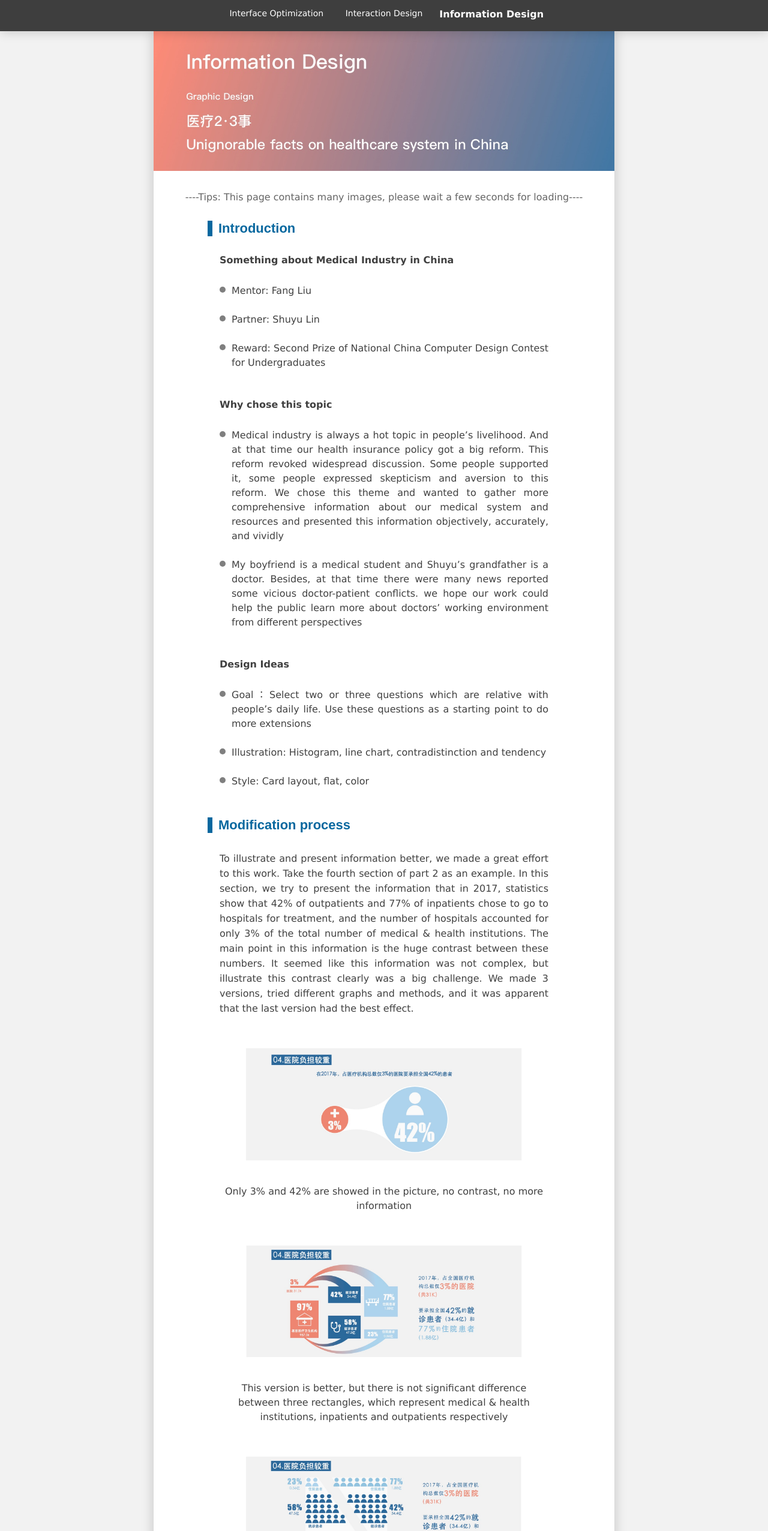
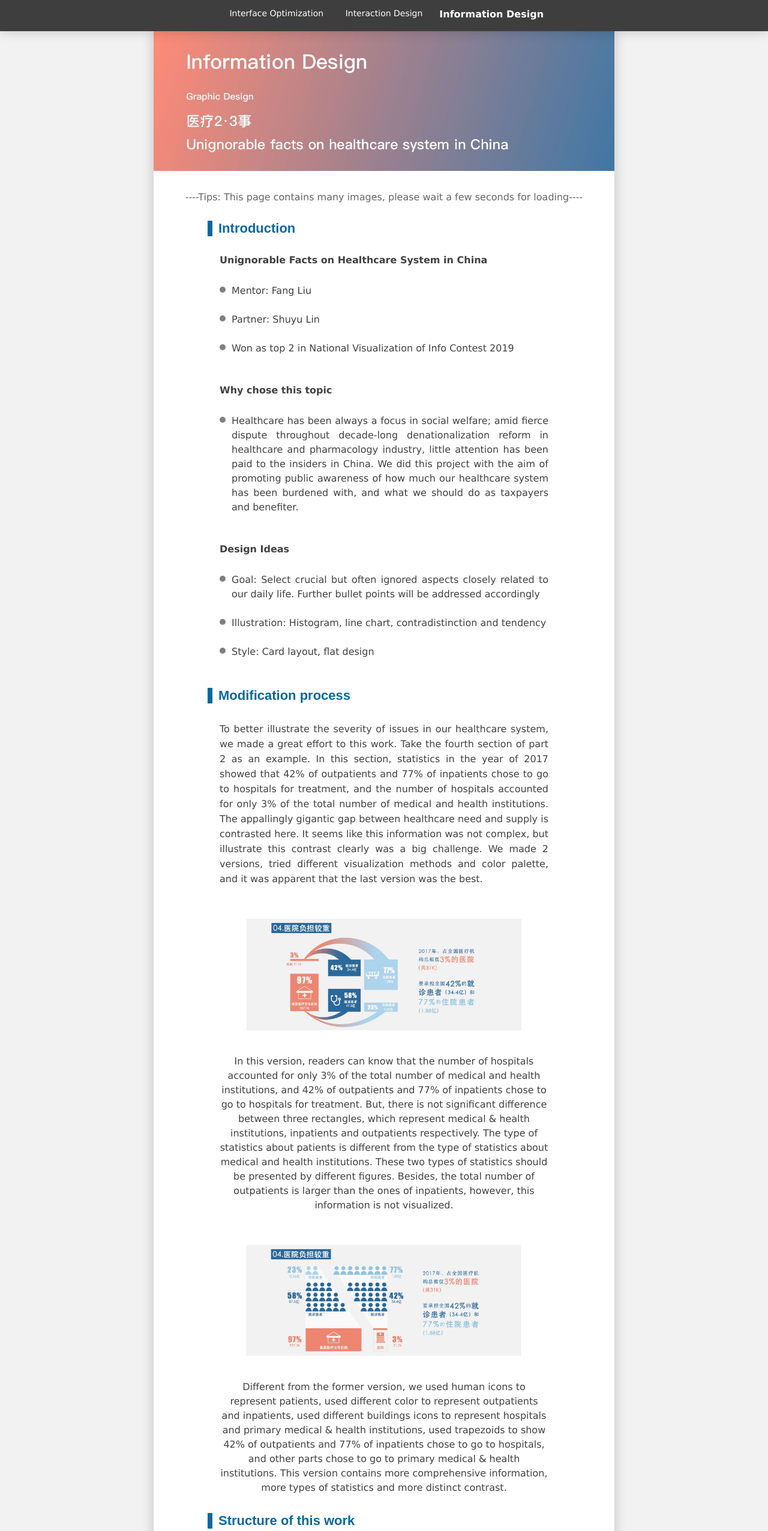
Before and after one commit to qingqiuhan/qingqiuhan.github.io-work3, a plain HTML site: page index.html in a window 1280 px wide. Shown: the top 2553 px of the page at 60% size. Drawn offline with Linux system fonts and the light colour scheme.

Commit message:
Update index.html

```diff
--- a/index.html
+++ b/index.html
@@ -225,50 +225,48 @@
                 <p style="margin: 30px 0; text-align: center; color: rgb(62, 62, 62, 0.8); font-family: 'Lucida Sans', 'Lucida Sans Regular', 'Lucida Grande', 'Lucida Sans Unicode', Geneva, Verdana, sans-serif;">
                     ----Tips: This page contains many images, please wait a few seconds for loading----</p>
                 <h1 class="sample1">Introduction</h1>
-                <h2 class="sample2">Something about Medical Industry in China</h2>
+                <h2 class="sample2">Unignorable Facts on Healthcare System in China</h2>
                 <ul class="sample3">
                     <li>Mentor: Fang Liu</li>
                     <br>
                     <li>Partner: Shuyu Lin
                     </li>
                     <br>
-                    <li>Reward: Second Prize of National China Computer Design Contest for Undergraduates </li>
+                    <li>Won as top 2 in National Visualization of Info Contest 2019 </li>
                 </ul>
                 <br>
                 <h2 class="sample2">Why chose this topic</h2>
                 <ul class="sample3">
-                    <li>Medical industry is always a hot topic in people’s livelihood. And at that time our health insurance policy got a big reform. This reform revoked widespread discussion. Some people supported it, some people expressed skepticism and aversion to this reform. We chose this theme and wanted to gather more comprehensive information about our medical system and resources and presented this information objectively, accurately, and vividly</li>
-                    <br>
-                    <li>My boyfriend is a medical student and Shuyu’s grandfather is a doctor. Besides, at that time there were many news reported some vicious doctor-patient conflicts. we hope our work could help the public learn more about doctors’ working environment from different perspectives</li>
+                    <li>Healthcare has been always a focus in social welfare; amid fierce dispute throughout decade-long denationalization reform in healthcare and pharmacology industry, little attention has been paid to the insiders in China. We did this project with the aim of promoting public awareness of how much our healthcare system has been burdened with, and what we should do as taxpayers and benefiter.
                 </ul>
                 <br>
                 <h2 class="sample2">Design Ideas</h2>
                 <ul class="sample3">
-                    <li>Goal：Select two or three questions which are relative with people’s daily life. Use these questions as a starting point to do more extensions</li>
+                    <li>Goal: Select crucial but often ignored aspects closely related to our daily life. Further bullet points will be addressed accordingly</li>
                     <br>
                     <li>Illustration: Histogram, line chart, contradistinction and tendency</li>
                     <br>
-                    <li>Style: Card layout, flat, color</li>
+                    <li>Style: Card layout, flat design</li>
                 </ul>
                 <br>
  <!--modification-->               <h1 class="sample1">Modification process</h1>
-                <p class="sample3" style="line-height:25px;">To illustrate and present information better, we made a great effort to this work. Take the fourth section of part 2 as an example. In this section, we try to present the information that in 2017, statistics show that 42% of outpatients and 77% of inpatients chose to go to hospitals for treatment, and the number of hospitals accounted for only 3% of the total number of medical & health institutions.  The main point in this information is the huge contrast between these numbers. It seemed like this information was not complex, but illustrate this contrast clearly was a big challenge. We made 3 versions, tried different graphs and methods, and it was apparent that the last version had the best effect.</p>
+                <p class="sample3" style="line-height:25px;">To better illustrate the severity of issues in our healthcare system, we made a great effort to this work. Take the fourth section of part 2 as an example. In this section, statistics in the year of 2017 showed that 42% of outpatients and 77% of inpatients chose to go to hospitals for treatment, and the number of hospitals accounted for only 3% of the total number of medical and health institutions. The appallingly gigantic gap between healthcare need and supply is contrasted here. It seems like this information was not complex, but illustrate this contrast clearly was a big challenge. We made 2 versions, tried different visualization methods and color palette, and it was apparent that the last version was the best.</p>
                 <br>
-                <img src="v1.jpg" width="60%" style="margin:20px 0;">
-                <p class="sample3" style="text-align: center;">Only 3% and 42% are showed in the picture, no contrast, no more information</p>
-                <br>
+                <!--<img src="v1.jpg" width="60%" style="margin:20px 0;">
+                <p class="sample3" style="text-align: center;">In this version, only '3%' and '42%' are showed in the picture, no contrast, no more information</p>
+                <br>-->
                 <img src="v3.jpg" width="60%" style="margin:20px 0;">
-                <p class="sample3" style="text-align: center;">This version is better, but there is not significant difference between three rectangles, which represent medical & health institutions, inpatients and outpatients respectively</p>
+                <p class="sample3" style="text-align: center;">In this version, readers can know that the number of hospitals accounted for only 3% of the total number of medical and health institutions, and 42% of outpatients and 77% of inpatients chose to go to hospitals for treatment. But, there is not significant difference between three rectangles, which represent medical & health institutions, inpatients and outpatients respectively. The type of statistics about patients is different from the type of statistics about medical and health institutions. These two types of statistics should be presented by different figures. Besides, the total number of outpatients is larger than the ones of inpatients, however, this information is not visualized.</p>
                 <br>
                 <img src="v5.jpg" width="60%" style="margin:20px 0;">
-                <p class="sample3" style="text-align: center;">Comprehensive information, different traits for different types of statistics and  distinct contrast, this version is the best! </p>
+                <p class="sample3" style="text-align: center;">Different from the former version, we used human icons to represent patients, used different color to represent outpatients and inpatients, used different buildings icons to represent hospitals and primary medical & health institutions, used trapezoids to show 42% of outpatients and 77% of inpatients chose to go to hospitals, and other parts chose to go to primary medical & health institutions. This version contains more comprehensive information, more types of statistics and more distinct contrast. </p>
 
  <!--structure-->               <h2 class="sample1" style="margin-top: 30px;">Structure of this work</h2>
                 <h2 class="sample2">
                     Introduction
                 </h2>
 
-                        <p class="sample3" >In this part. We briefly introduce the content and purpose of this work by coming up three questions. They are “Is it expensive for us to see a doctor today?”, “Is it convenient for us to get medical treatment in today society?” and “Are our doctors tired?”. The summary question is “Do you satisfied with our medical resources?”
+                        <p class="sample3" >In this part. We briefly introduce the content and purpose of this work by coming up with three questions. They are “How expensive it is to get seen?”, “How convenient it is to get treated?” and “How burdened are our healthcare workers”, followed by epilogue to appeal awareness and synergetic solution.
                         </p>
                         <img src="3-1.jpg" width="60%" style=" margin:30px 0;">
 
@@ -277,7 +275,7 @@
                             Part 1
 
                         </h2>
-                                <p class="sample3" >The topic of part 1 is “Is it expensive for us to see a doctor?” This part answers this question from five perspectives. They are outpatient cost per capita and hospital expenses per capita from 2014 to 2018, outpatient cost per capita and hospital expenses per capita in China and other three countries in 2017, the ratio of medical expenditure per capita to disposable income per capita of these four countries in 2017, and our medical insurance system.</p>
+                                <p class="sample3" >The topic of part 1 is about out-of-pocket burden of patients in China. This part answers this question from five perspectives. They are outpatient cost per capita and hospital expenses per capita from 2014 to 2018, outpatient cost per capita and hospital expenses per capita in China and other three countries in 2017, the ratio of medical expenditure per capita to disposable income per capita of these four countries in 2017, and our medical insurance system.</p>
                                 <div style="background-color: white; padding: 0px; style=" margin:30px 0;"">
                                     <div style="width: 50%; height: auto; text-align: right; margin:20px 0px; float: left;">
                                         <img src="3-2.jpg" width="82%">
@@ -293,7 +291,7 @@
                             Part 2
 
                         </h2>
-                                <p class="sample3">Part 2 consists of five sections. The number of medical and health personnel, the number of medical and health institutions and the number of patients from 2014 to 2017, the distribution of patients in medical health institutions and the distribution of medical and health institutions in 2017. We try to use these sections to answer “Is it inconvenient for us to get treatment?”</p>
+                                <p class="sample3">Part 2 consists of five sections, on the topic of severe gap of need and supply of healthcare resources. The number of medical and health personnel, the number of medical and health institutions and the number of patients from 2014 to 2017, the distribution of patients in medical health institutions and the distribution of medical and health institutions in 2017. We try to use these sections to answer “Is it inconvenient for us to get treatment?”</p>
                                 <div style="background-color: white; padding: 0px;" style=" margin:30px 0;">
                                     <div style="width: 50%; height: auto; text-align: right; margin:20px 0px; float: left;">
                                         <img src="3-4.jpg" width="82%">
@@ -312,7 +310,7 @@
                                     <p class="sample3" >This part describes the doctors’ working environment by showing four kinds of statistics. They are doctors’ health, working hour, conflicts with patients and salary. We want to use these statistics to answer the question-"are doctors tired?”</p>
                                     <img src="3-6.jpg" width="60%" style="margin: 20px 0">
                         <h2 class="sample3" style="margin-bottom: 30px; margin-top: 30px;">
-                            Summary
+                            Epilogue
 
                         </h2>
                                 <p class="sample3" >In this section, we briefly summarize the current situation of medical industry in China and call on that everyone could take a rational view of the current situation.</p>
```
